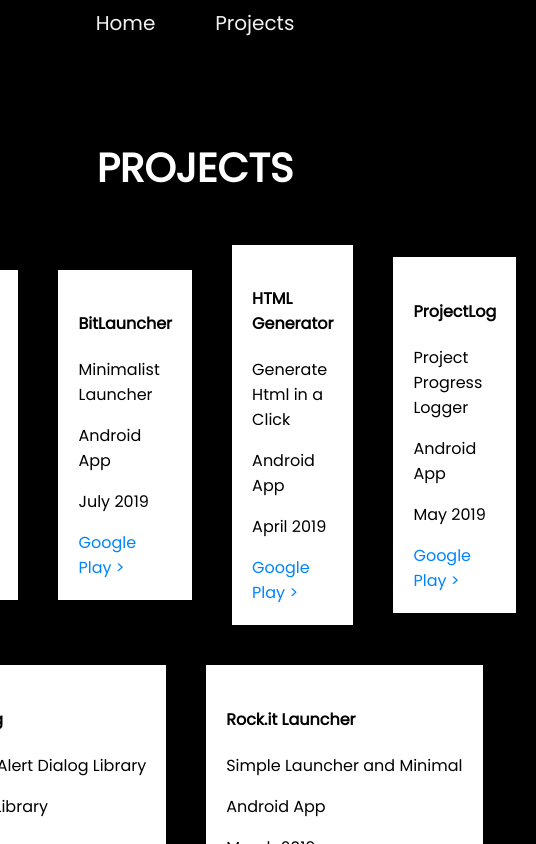
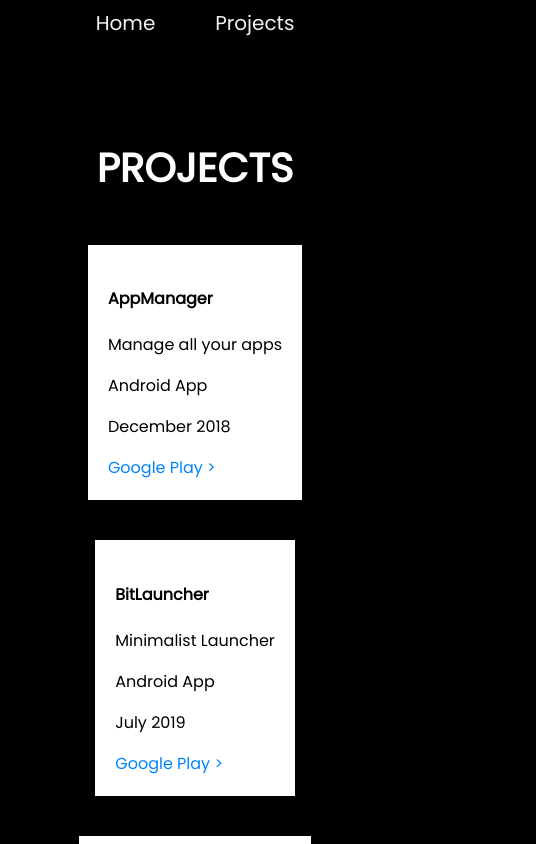
Before and after one commit to umairayub79/umairayub.codes, a React (Create React App) app: page /projects in a window 390 px wide. Shown: the top 844 px of the page, 536 px wide, since content can reach past the window. Built offline with nearby package versions, Linux system fonts and the light colour scheme.

Commit message:
made Projects page a little responsive

```diff
--- a/src/css/Projects.css
+++ b/src/css/Projects.css
@@ -18,3 +18,11 @@
     background-size: cover;
     background-attachment: fixed;
 }
+
+
+
+@media only screen and (max-width: 480px) {
+    .projects_list {
+        flex-direction: column;
+     }
+    }
```
